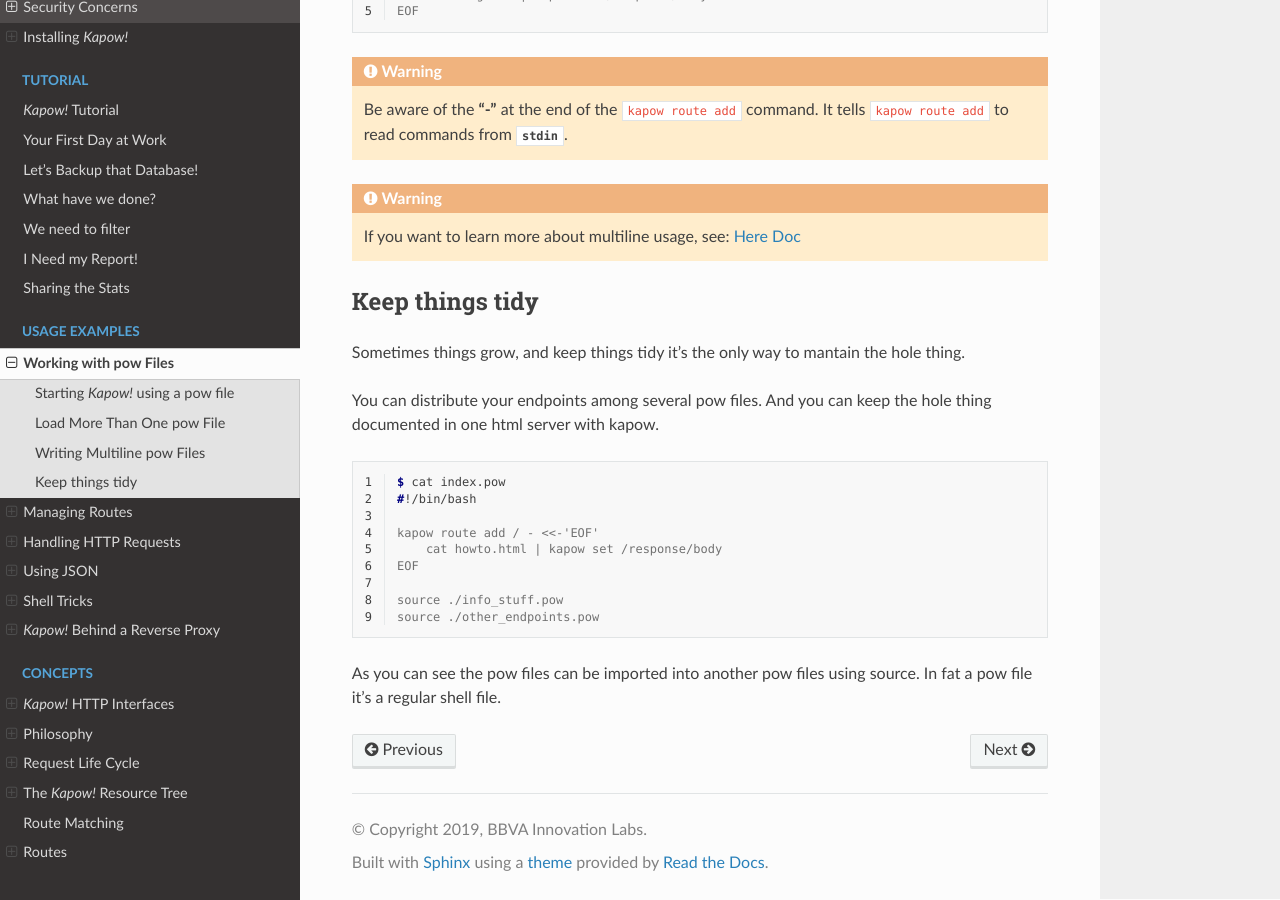
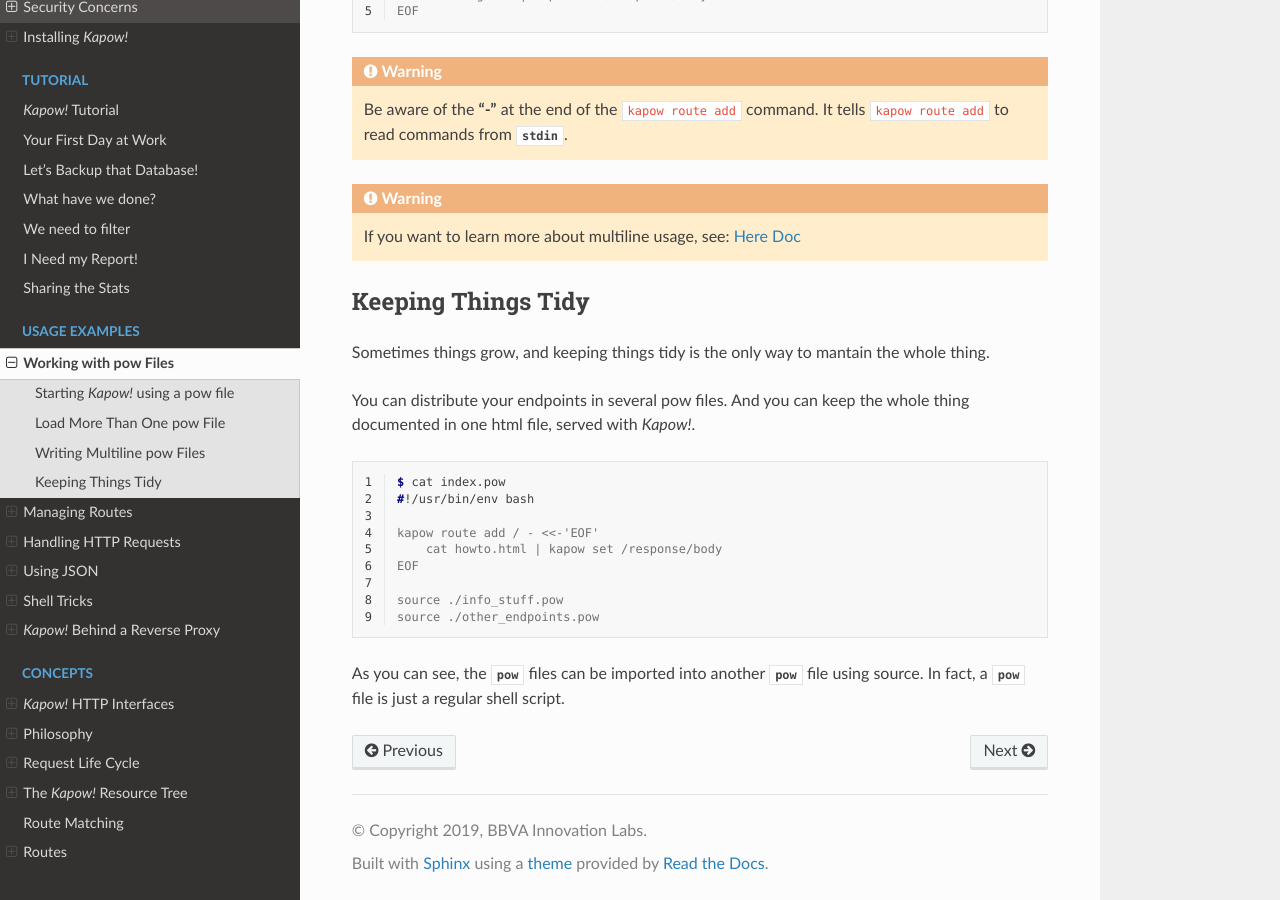
Before and after one commit to BBVA/kapow, a Sphinx documentation site: the page built from docs/source/examples/working_with_pow_files.rst, in a window 1280 px wide and 900 px high, scrolled down 1070 px. Built offline with Sphinx 7.4.7 and the Read the Docs theme 2.0.0, drawn with Linux system fonts in a browser that asks for light colours.

Commit message:
docs: style fixes

```diff
--- a/docs/source/examples/working_with_pow_files.rst
+++ b/docs/source/examples/working_with_pow_files.rst
@@ -71,27 +71,27 @@ If you need to write more complex actions, you can leverage multiline commands:
     <https://en.wikipedia.org/wiki/Here_document>`_
 
 
-Keep things tidy
-----------------
+Keeping Things Tidy
+-------------------
 
-Sometimes things grow, and keep things tidy it's the only way to mantain the
-hole thing.
+Sometimes things grow, and keeping things tidy is the only way to mantain the
+whole thing.
 
-You can distribute your endpoints among several pow files. And you can keep the
-hole thing documented in one html server with kapow.
+You can distribute your endpoints in several pow files.  And you can keep the
+whole thing documented in one html file, served with *Kapow!*.
 
 .. code-block:: console
     :linenos:
 
     $ cat index.pow
-    #!/bin/bash
+    #!/usr/bin/env bash
 
     kapow route add / - <<-'EOF'
-        cat howto.html | kapow set /response/body
+    	cat howto.html | kapow set /response/body
     EOF
 
     source ./info_stuff.pow
     source ./other_endpoints.pow
 
-As you can see the pow files can be imported into another pow files using
-source. In fat a pow file it's a regular shell file.
+As you can see, the `pow` files can be imported into another `pow` file using
+source.  In fact, a `pow` file is just a regular shell script.
```
